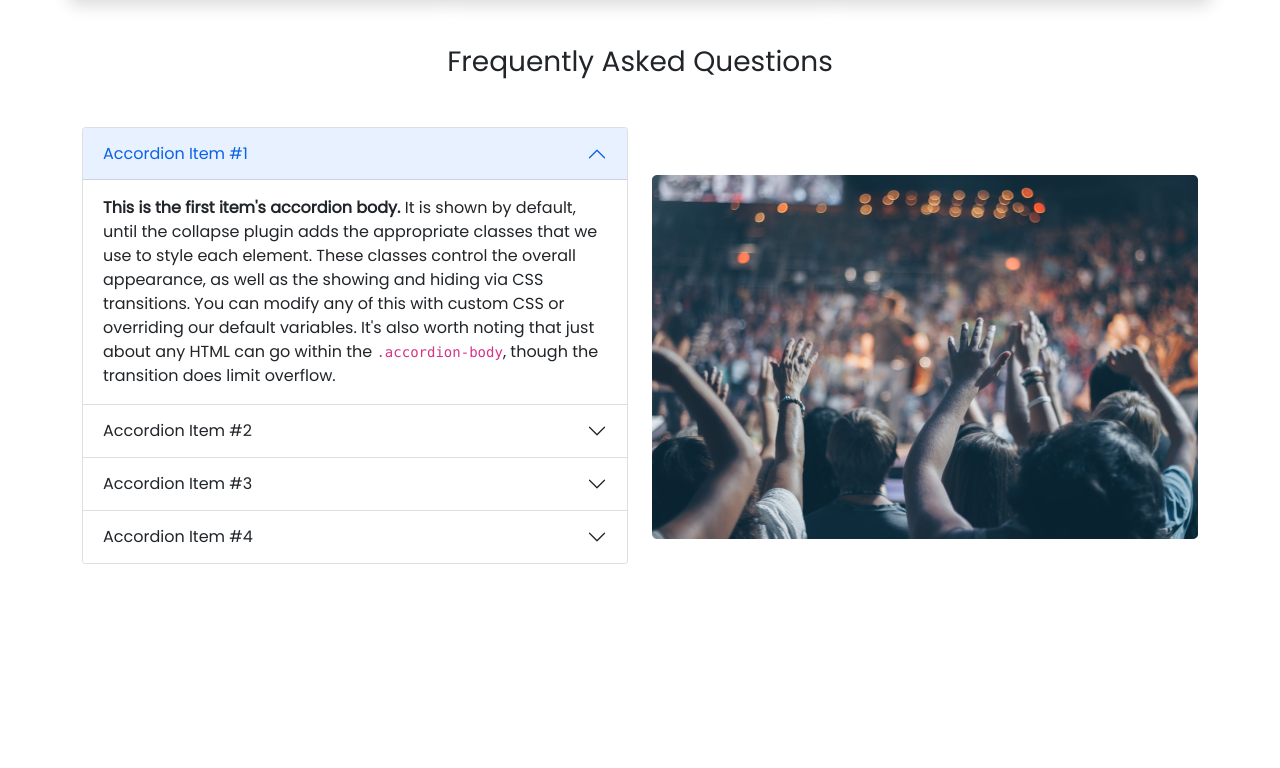
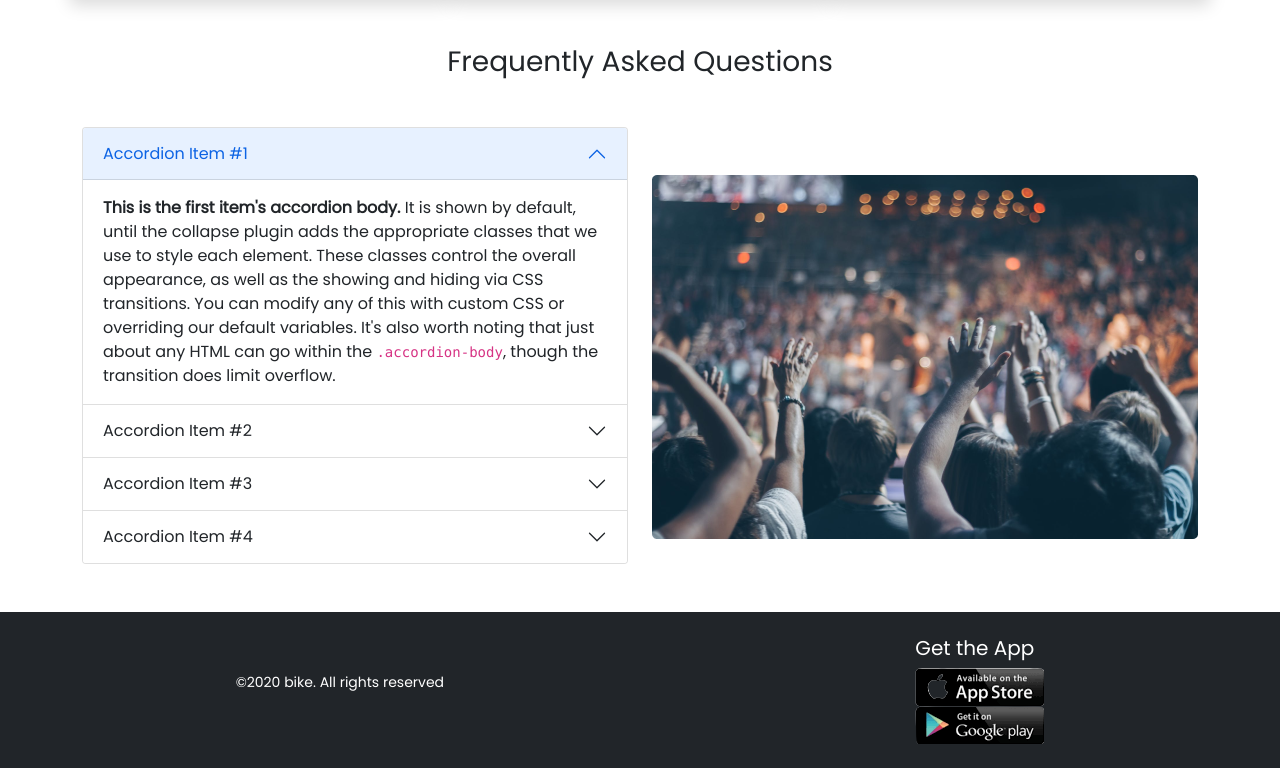
Before and after one commit to ripionck/convention-center-ripionck, a plain HTML site: page index.html in a window 1280 px wide. Shown: the part 1438-2206 px from the top of the page. Before the commit the page ends 2002 px from the top, so only its background shows below. Drawn offline with nearby package versions, Linux system fonts and the light colour scheme.

Commit message:
added footer

```diff
--- a/index.html
+++ b/index.html
@@ -312,7 +312,21 @@
             </div>
         </section>
     </main>
-
+    <!-- footer -->
+    <footer class="bg-dark mt-5 pt-4 pb-4 text-white d-flex justify-content-around align-items-center">
+        <div>
+            <p><small>&copy2020 bike. All rights reserved</small></p>
+        </div>
+        <div>
+            <h5>Get the App</h5>
+            <a href="https://www.apple.com/store" target="_blank">
+                <img src="images/apple.png" alt=""><br>
+            </a>
+            <a href="https://play.google.com/store/apps" target="_blank">
+                <img src="images/google.png" alt="">
+            </a>
+        </div>
+    </footer>
 
 
 
```
Also changed, not shown: images/apple.png (added), images/google.png (added).
